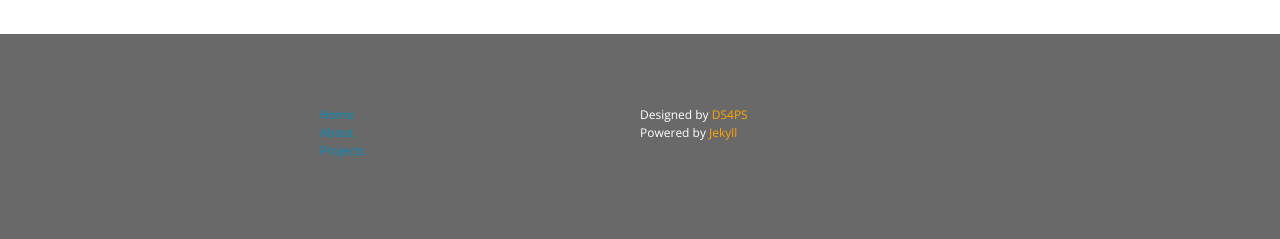
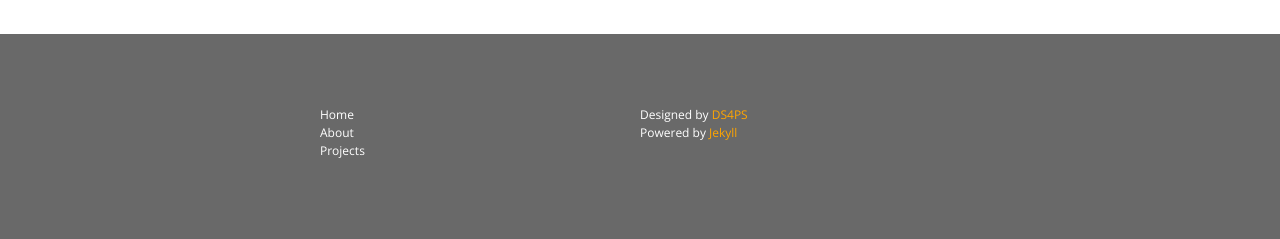
Before and after one commit to DS4PS/ds4ps_dev_site, a Jekyll site: the page built from about.md, in a window 1280 px wide. Shown: the part 815-1054 px from the top of the page. Built offline with Jekyll 4.4.1, drawn with Linux system fonts in a browser that asks for light colours; nearby versions of some CDN libraries; library files that are not in the unit come from our copies.

Commit message:
Update footer.html

```diff
--- a/_includes/footer.html
+++ b/_includes/footer.html
@@ -6,15 +6,15 @@
 
     <div class="column">
 
-        <a href="https://ds4ps.github.io/ds4ps_dev_site/"  style="hover:orange">Home</a><BR />
+        <a href="https://ds4ps.github.io/ds4ps_dev_site/"  style="color:white">Home</a><BR />
 
         {% for page in site.pages %}
           {% if page.title %}
-          <a  href="{{ page.url | prepend: site.baseurl }}"  style="hover:orange">{{ page.title }}</a><BR />
+          <a  href="{{ page.url | prepend: site.baseurl }}"  style="color:white">{{ page.title }}</a><BR />
           {% endif %}
         {% endfor %}
 
-        <a class="page-link" href="https://github.com/DS4PS" target="_blank"  style="hover:orange">Projects</a> <BR />
+        <a class="page-link" href="https://github.com/DS4PS" target="_blank"  style="color:white">Projects</a> <BR />
 
     </div>
 
```
